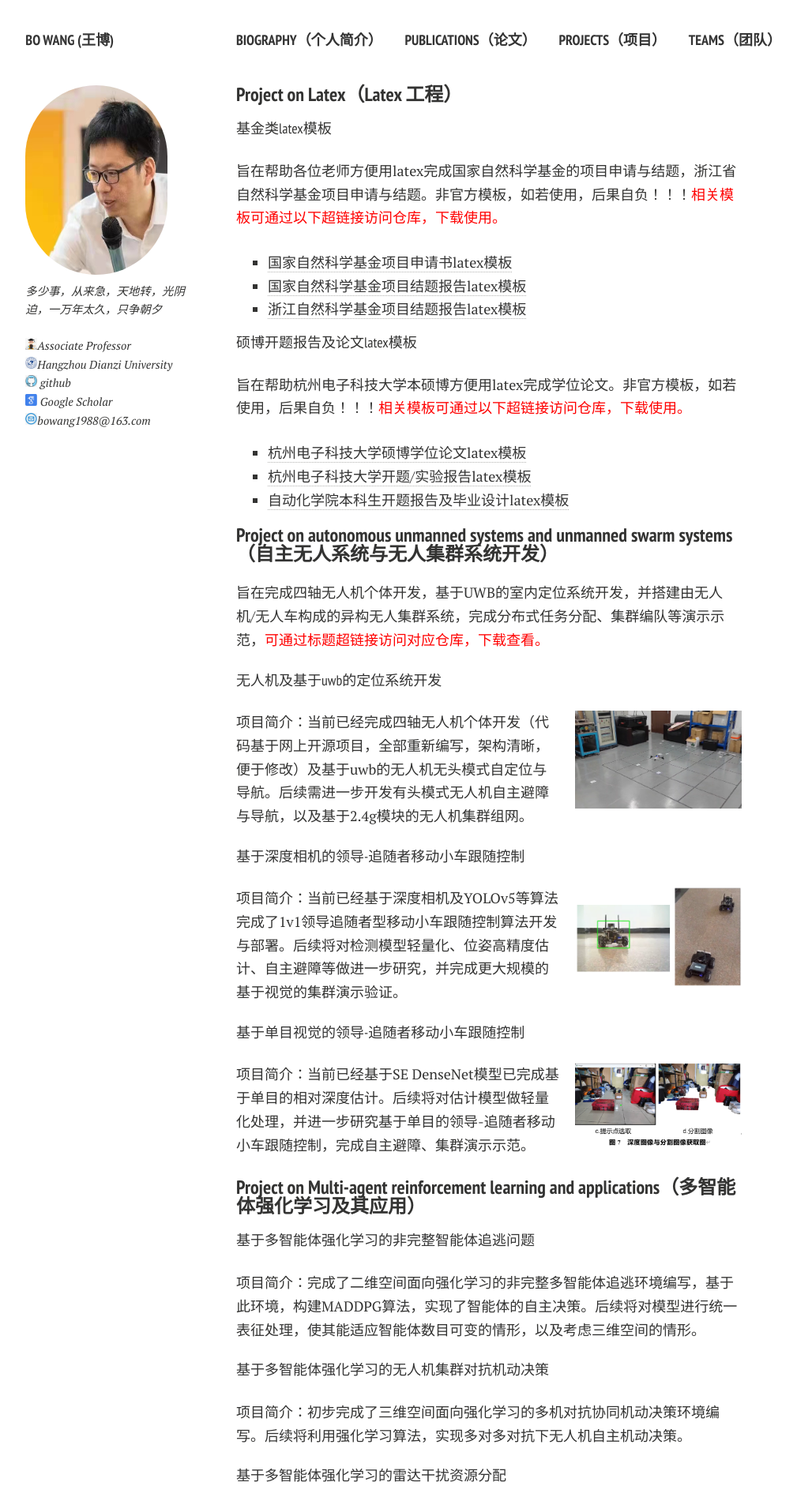
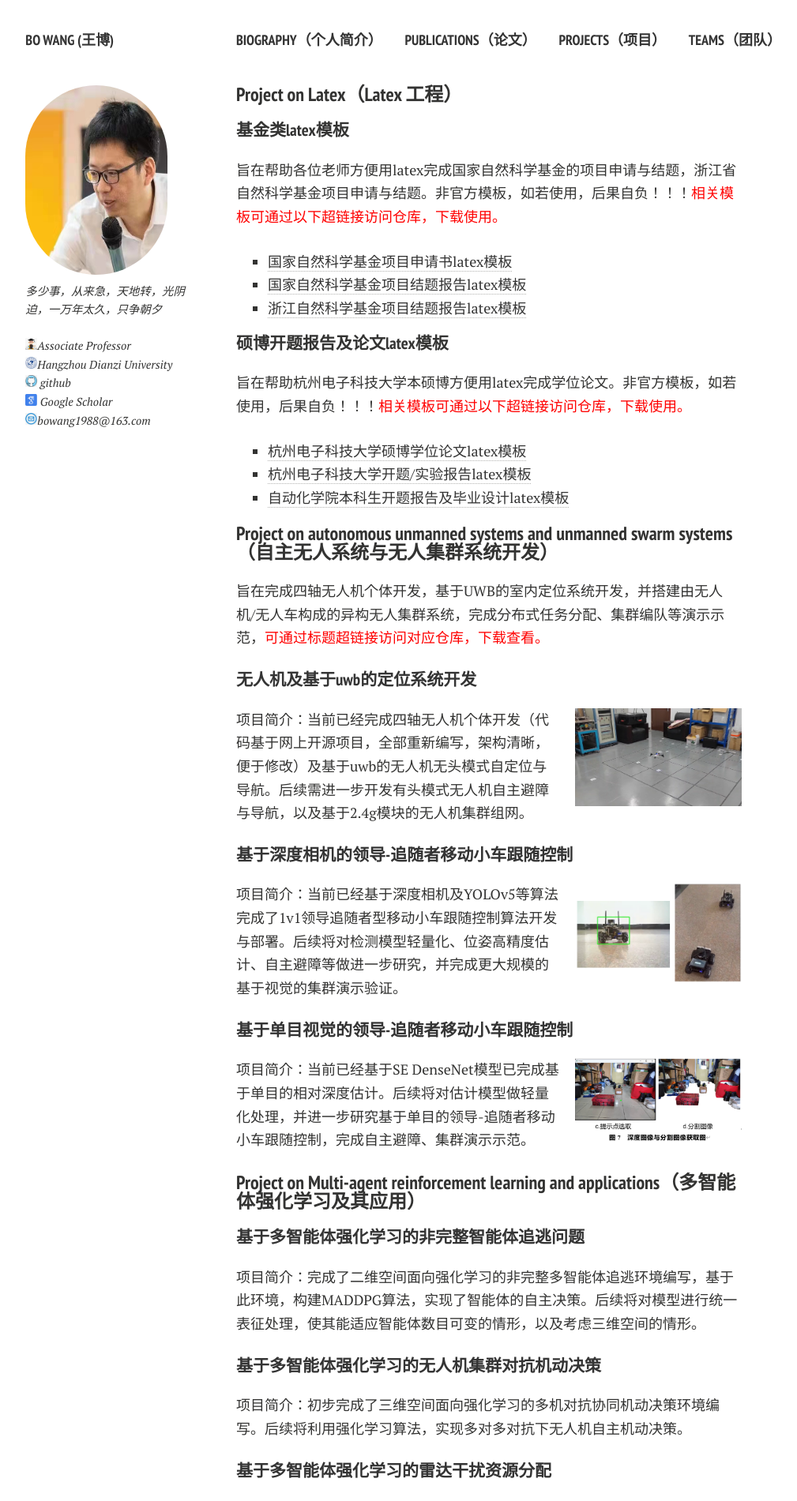
Before and after one commit to wennboo/wennboo.github.io, a Jekyll site: the page built from projects.md, in a window 1280 px wide. Shown: the top 1901 px of the page at 79% size, without its empty margins (21-1030 px from the left). Built offline with Jekyll 4.4.1, drawn with Linux system fonts in a browser that asks for light colours; nearby versions of some CDN libraries; comment, search, counter and statistics services are not loaded; a style sheet for code colours, icons or effects is not loaded.

```diff
--- a/projects.md
+++ b/projects.md
@@ -6,14 +6,14 @@ title: Projects
 
 
 #### Project on Latex（Latex 工程）
-###### 基金类latex模板
+##### 基金类latex模板
 旨在帮助各位老师方便用latex完成国家自然科学基金的项目申请与结题，浙江省自然科学基金项目申请与结题。非官方模板，如若使用，后果自负！！！<font color=red>相关模板可通过以下超链接访问仓库，下载使用。</font>
 
 - [国家自然科学基金项目申请书latex模板](https://github.com/wennboo/NSFC-application-report-latex)
 - [国家自然科学基金项目结题报告latex模板](https://github.com/wennboo/NSFC-concluding-report-latex)
 - [浙江自然科学基金项目结题报告latex模板](https://github.com/wennboo/ZPNSF-concluding-report-template/tree/main)
 
-###### 硕博开题报告及论文latex模板
+##### 硕博开题报告及论文latex模板
 旨在帮助杭州电子科技大学本硕博方便用latex完成学位论文。非官方模板，如若使用，后果自负！！！<font color=red>相关模板可通过以下超链接访问仓库，下载使用。</font>
 
 - [杭州电子科技大学硕博学位论文latex模板](https://github.com/wennboo/HDU-latex-template-for-master)
@@ -23,19 +23,19 @@ title: Projects
 #### Project on autonomous unmanned systems and unmanned swarm systems（自主无人系统与无人集群系统开发）
 旨在完成四轴无人机个体开发，基于UWB的室内定位系统开发，并搭建由无人机/无人车构成的异构无人集群系统，完成分布式任务分配、集群编队等演示示范，<font color=red>可通过标题超链接访问对应仓库，下载查看。</font>
 
-###### [无人机及基于uwb的定位系统开发](https://github.com/wennboo/UWB-based-Quadrotor-Swarm-Demo-System)
+##### [无人机及基于uwb的定位系统开发](https://github.com/wennboo/UWB-based-Quadrotor-Swarm-Demo-System)
 <img src="{{ site.url }}/images/uav0.png" class="floatpic" width="240" height="320">
 项目简介：当前已经完成四轴无人机个体开发（代码基于网上开源项目，全部重新编写，架构清晰，便于修改）及基于uwb的无人机无头模式自定位与导航。后续需进一步开发有头模式无人机自主避障与导航，以及基于2.4g模块的无人机集群组网。
 
 
 
-###### [基于深度相机的领导-追随者移动小车跟随控制](https://github.com/wennboo/YOLOv5-based-Vehicle-Detection-and-Formation-Tracking)
+##### [基于深度相机的领导-追随者移动小车跟随控制](https://github.com/wennboo/YOLOv5-based-Vehicle-Detection-and-Formation-Tracking)
 <img src="{{ site.url }}/images/tracking0.png" class="floatpic" width="240" height="320">
 项目简介：当前已经基于深度相机及YOLOv5等算法完成了1v1领导追随者型移动小车跟随控制算法开发与部署。后续将对检测模型轻量化、位姿高精度估计、自主避障等做进一步研究，并完成更大规模的基于视觉的集群演示验证。
 
 
 
-###### [基于单目视觉的领导-追随者移动小车跟随控制](https://github.com/wennboo/Ground-Segmentation-based-Monocular-depth-estimation)
+##### [基于单目视觉的领导-追随者移动小车跟随控制](https://github.com/wennboo/Ground-Segmentation-based-Monocular-depth-estimation)
 <img src="{{ site.url }}/images/depth-est0.png" class="floatpic" width="240" height="320">
 项目简介：当前已经基于SE DenseNet模型已完成基于单目的相对深度估计。后续将对估计模型做轻量化处理，并进一步研究基于单目的领导-追随者移动小车跟随控制，完成自主避障、集群演示示范。
 
@@ -43,29 +43,29 @@ title: Projects
 
 #### Project on Multi-agent reinforcement learning and applications（多智能体强化学习及其应用）
 
-###### [基于多智能体强化学习的非完整智能体追逃问题](https://github.com/wennboo/Multi-Agent-Pursuit-Reinforce-Learning-Environment)
+##### [基于多智能体强化学习的非完整智能体追逃问题](https://github.com/wennboo/Multi-Agent-Pursuit-Reinforce-Learning-Environment)
 项目简介：完成了二维空间面向强化学习的非完整多智能体追逃环境编写，基于此环境，构建MADDPG算法，实现了智能体的自主决策。后续将对模型进行统一表征处理，使其能适应智能体数目可变的情形，以及考虑三维空间的情形。
 
-###### [基于多智能体强化学习的无人机集群对抗机动决策](https://github.com/wennboo/Multi-Agent-Pursuit-Reinforce-Learning-Environment)
+##### [基于多智能体强化学习的无人机集群对抗机动决策](https://github.com/wennboo/Multi-Agent-Pursuit-Reinforce-Learning-Environment)
 项目简介：初步完成了三维空间面向强化学习的多机对抗协同机动决策环境编写。后续将利用强化学习算法，实现多对多对抗下无人机自主机动决策。
 
-###### [基于多智能体强化学习的雷达干扰资源分配](https://github.com/wennboo/Multi-Agent-Pursuit-Reinforce-Learning-Environment)
+##### [基于多智能体强化学习的雷达干扰资源分配](https://github.com/wennboo/Multi-Agent-Pursuit-Reinforce-Learning-Environment)
 项目简介：初步完成了面向强化学习的一干扰机对多雷达的干扰资源分配环境编写，基于此环境，利用DQN算法初步实现了干扰机的干扰资源自主分配。后续将考虑更一般的贴近实际的对抗场景，并考虑多对多环境下的干扰资源分配问题，以及面向雷达探测资源分配问题，开发强化学习环境。
 
 #### Project on Multi-agent coordinated control（多智能体协同控制）
 
-###### [多智能体协同任务分配](https://github.com/wennboo/Distribution-Auction-Algorithm-based-UAV-Swarm-Task-Assignment)
+##### [多智能体协同任务分配](https://github.com/wennboo/Distribution-Auction-Algorithm-based-UAV-Swarm-Task-Assignment)
 
 项目简介：针对无人机集群等多智能体系统的协同静态任务分配问题，考虑了两种通信拓扑架构（连通图、联邦架构），完成了基于分布式拍卖算法的程序编写与仿真。后续将考虑更加真实的智能体自身硬件、执行任务环境因素、动态任务分配情形，完成程序编写与仿真。
 
-###### [多智能体一致性](https://github.com/wennboo/Consensus-Results-of-Single-or-Second-Order-MASs-and-Applications)
+##### [多智能体一致性](https://github.com/wennboo/Consensus-Results-of-Single-or-Second-Order-MASs-and-Applications)
 <img src="{{ site.url }}/images/consensus0.png" class="floatpic" width="240" height="320">
 项目简介：针对一阶多智能体系统，完成了考虑相对状态依赖的噪声、乘性噪声等存在噪声扰动下的程序编写与仿真。针对二阶多智能体系统，完成了考虑相对状态依赖的噪声下的程序编写与仿真。
 
-###### [基于相对位置的多智能体分布式定位](https://github.com/wennboo/Distributed-Network-Localization-With-Noisy-Measurement-and-Communication-Information)
+##### [基于相对位置的多智能体分布式定位](https://github.com/wennboo/Distributed-Network-Localization-With-Noisy-Measurement-and-Communication-Information)
 
 项目简介：针对基于相对位置的不依赖于全局参考坐标系的二维空间多智能体分布式定位问题，完成了考虑距离噪声、角度噪声等存在噪声扰动下的程序编写与仿真。
 
-###### [基于扰动相对位置的多智能体分布式静态编队控制](https://github.com/wennboo/Noisy-Relative-Position-Measurement-based-Formation-Control)
+##### [基于扰动相对位置的多智能体分布式静态编队控制](https://github.com/wennboo/Noisy-Relative-Position-Measurement-based-Formation-Control)
 <img src="{{ site.url }}/images/formation0.png" class="floatpic" width="240" height="320">
 项目简介：针对基于相对位置的不依赖于全局参考坐标系的二维空间多智能体分布式静态编队控制问题，完成了考虑距离噪声、角度噪声等存在噪声扰动下的方位估计、编队程序编写及仿真，并与其它两种算法进行了比较。
```
